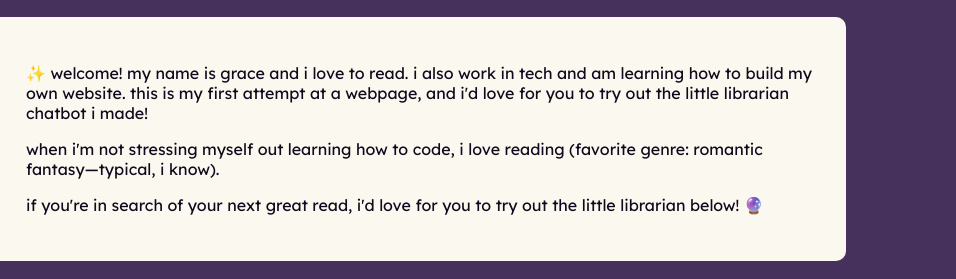
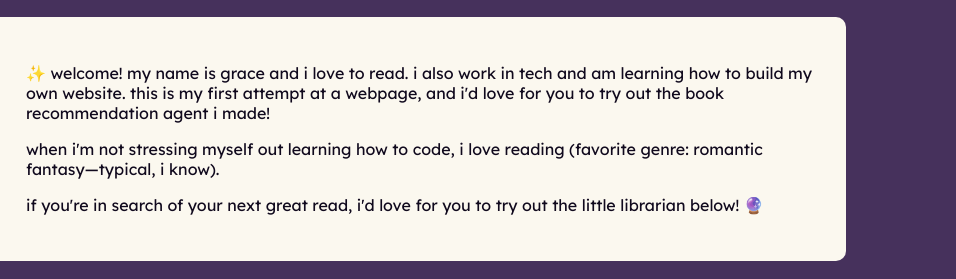
Before and after one commit to gmorgan967/littlelibrary, a plain HTML site: page index.html in a window 1280 px wide. Shown: the part 313-592 px from the top of the page, 324-1280 px from the left. Drawn offline with Linux system fonts and the light colour scheme.

```diff
--- a/index.html
+++ b/index.html
@@ -174,8 +174,7 @@
         <p>
           ✨ welcome! my name is grace and i love to read. i also work in tech and
           am learning how to build my own website. this is my first attempt at a
-          webpage, and i'd love for you to try out the little librarian chatbot
-          i made!
+          webpage, and i'd love for you to try out the book recommendation agent i made!
         </p>
         <p>
           when i'm not stressing myself out learning how to code, i love
```
